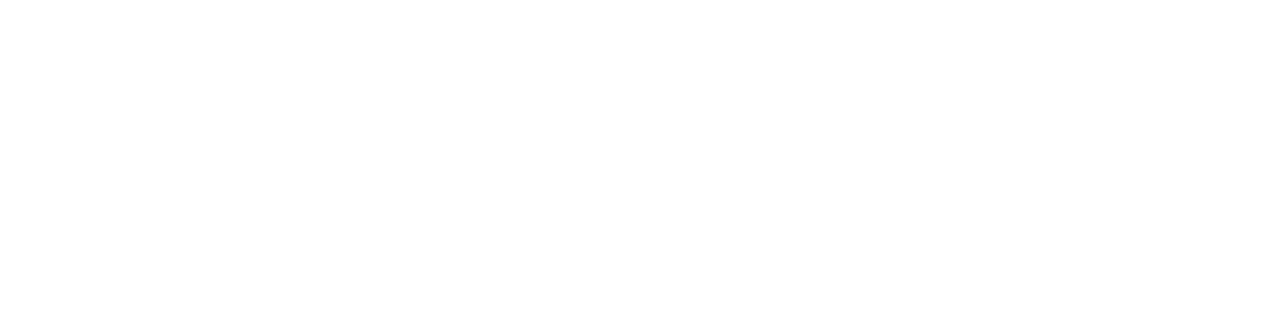
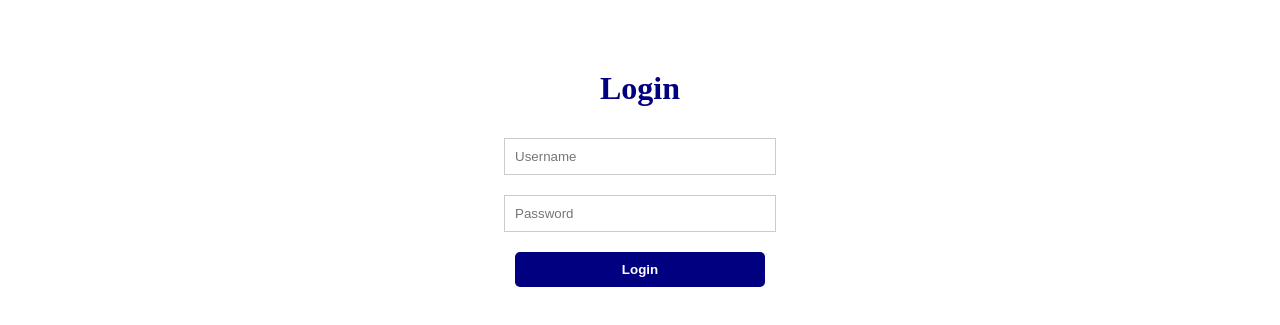
Before and after one commit to zokicpokic/ZareJOBManagerClient, a Vue app: page / in a window 1280 px wide. Shown: the part 235-560 px from the top of the page. Built offline with nearby package versions, Linux system fonts and the light colour scheme; no server answers.

Commit message:
rel 1. f

```diff
--- a/src/App.vue
+++ b/src/App.vue
@@ -6,9 +6,6 @@
 
 <script>
 export default {
-  name: 'App',
+  name: 'App'
 };
 </script>
-
-<!-- You can remove all the styles related to the nav if you're not using them elsewhere.
-     If the styles are used in other components, you might want to consider moving them there. -->
--- /dev/null
+++ b/src/components/UserLogin.vue
@@ -0,0 +1,51 @@
+  <!-- src/components/Login.vue -->
+  <template>
+    <div class="login-container">
+        <h1>Login</h1>
+        <input class="login-input" v-model="username" placeholder="Username" />
+        <input class="login-input" type="password" v-model="password" placeholder="Password" />
+        <button class="login-button" @click="login">Login</button>
+    </div>
+  </template>
+
+  <script>
+  export default {
+    data() {
+      return {
+        username: "",
+        password: ""
+      };
+    },
+    methods: {
+      login() {
+        // For simplicity, we are not doing any real authentication here.
+        // In a real-world application, you'd validate the credentials against a backend service.
+        if (this.username && this.password) {
+          this.$router.push({ name: 'JobList' });
+        } else {
+          alert("Please enter username and password");
+        }
+      }
+    }
+  };
+  </script>
+
+  <style scoped>
+    .login-container {
+        display: flex;
+        flex-direction: column;
+        align-items: center;
+        justify-content: center;
+        height: 100vh; /* This ensures the container takes the full viewport height */
+    }
+
+    .login-input, .login-button {
+        width: 250px; /* Adjust this value based on your design requirements */
+        margin: 10px 0; /* Some vertical spacing between elements */
+        padding: 10px; /* Makes the inputs and button a bit taller */
+    }
+
+    .login-button {
+        cursor: pointer;
+    }
+  </style>
--- a/src/router/index.js
+++ b/src/router/index.js
@@ -1,18 +1,23 @@
-import { createRouter, createWebHistory } from 'vue-router';
+import { createRouter, createWebHashHistory } from 'vue-router';
 import JobList from '../components/JobList.vue';
+import UserLogin from '../components/UserLogin.vue';
 
 const routes = [
   {
     path: '/',
-    name: 'JobList', // Give it a name for reference
-    component: JobList, // Use your New Job component
+    name: 'UserLogin',
+    component: UserLogin
+  },
+  {
+    path: '/jobs',
+    name: 'JobList',
+    component: JobList
   }
-  // Add other routes if needed
 ];
 
 const router = createRouter({
-  history: createWebHistory(),
-  //base: '/jobmanager/', // production
+  history: createWebHashHistory(),
+ //base: '/jobmanager/', // production
   routes
 });
 
--- a/vue.config.js
+++ b/vue.config.js
@@ -1,5 +1,5 @@
 const { defineConfig } = require('@vue/cli-service')
 module.exports = defineConfig({
-  transpileDependencies: true/*,
-  publicPath: '/jobmanager/'// production */
+  transpileDependencies: true,
+  publicPath: '/jobmanager/'// production
 })
```
